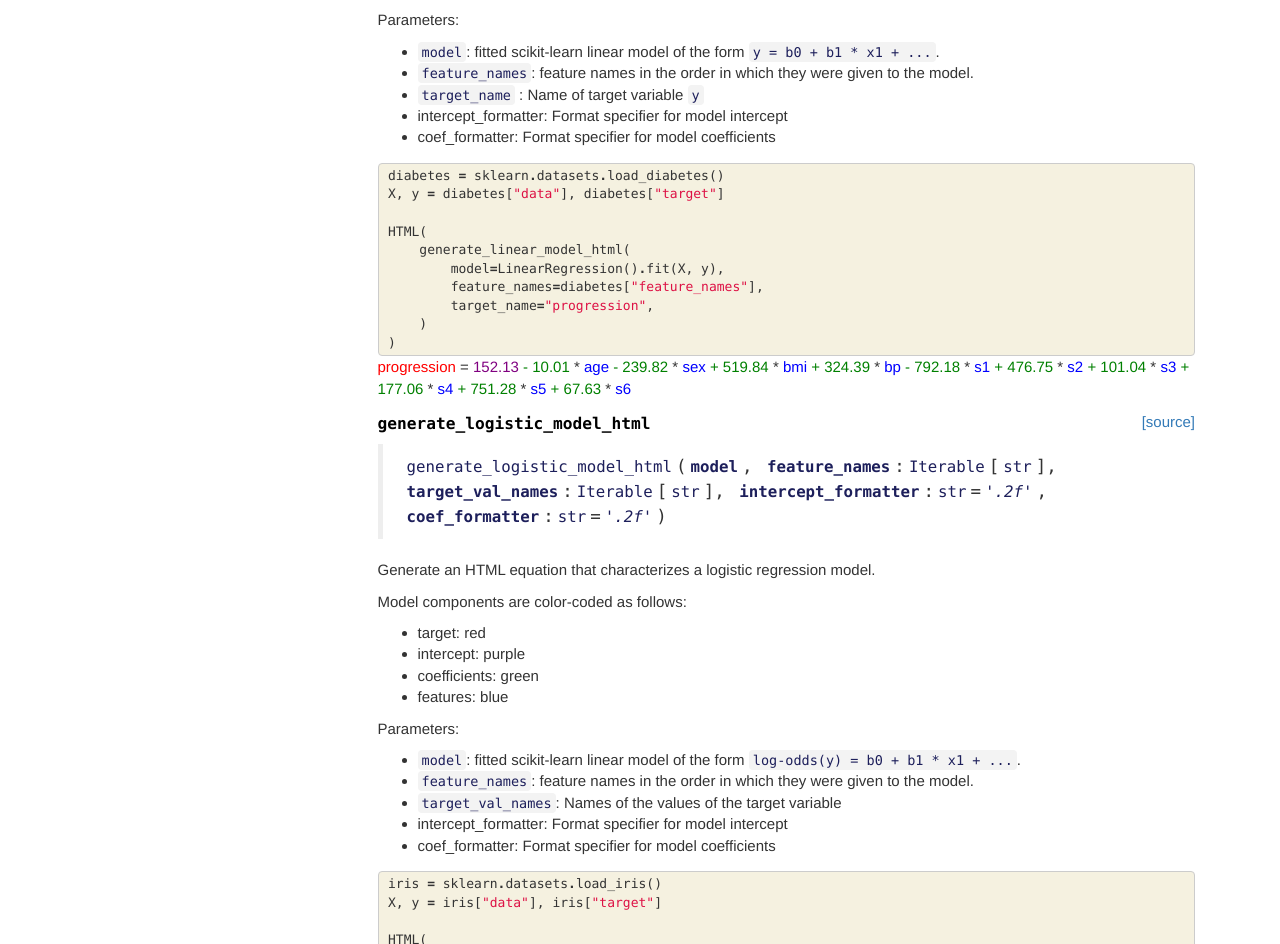
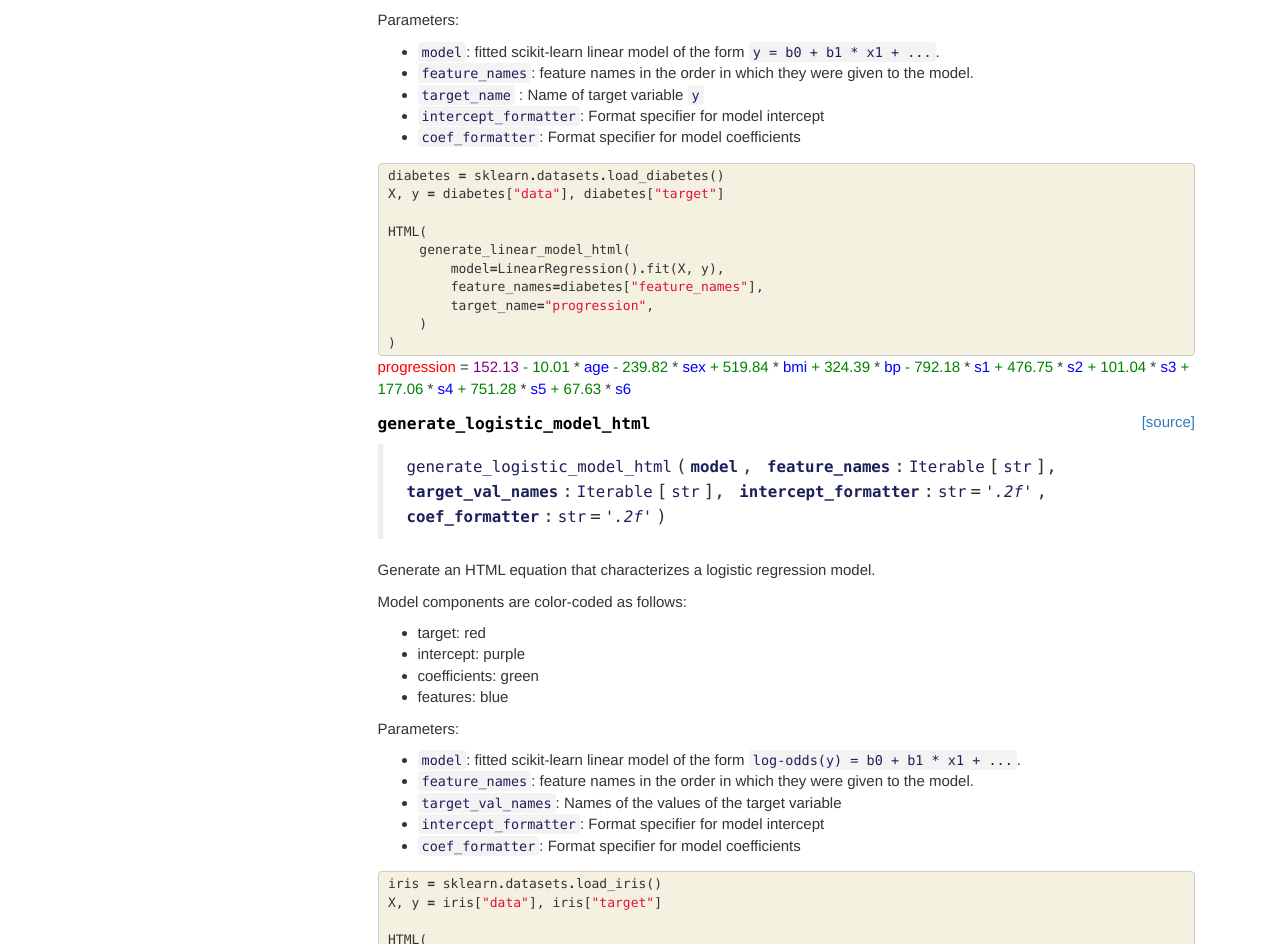
Before and after one commit to gsganden/model_inspector, a Jekyll site: the page built from docs/sklearn.html, in a window 1280 px wide. Shown: the part 658-1602 px from the top of the page. Built offline with Jekyll 4.4.1, drawn with Linux system fonts in a browser that asks for light colours; nearby versions of some CDN libraries; comment, search, counter and statistics services are not loaded.

Commit message:
Fix docstringsfurther

```diff
--- a/docs/sklearn.html
+++ b/docs/sklearn.html
@@ -83,8 +83,8 @@ nb_path: "00_sklearn.ipynb"
 <li><code>feature_names</code>: feature names in the order in which they were
 given to the model.</li>
 <li><code>target_name</code> : Name of target variable <code>y</code></li>
-<li>intercept_formatter: Format specifier for model intercept</li>
-<li>coef_formatter: Format specifier for model coefficients</li>
+<li><code>intercept_formatter</code>: Format specifier for model intercept</li>
+<li><code>coef_formatter</code>: Format specifier for model coefficients</li>
 </ul>
 
 </div>
@@ -207,8 +207,8 @@ regression model.</p>
 <li><code>feature_names</code>: feature names in the order in which they were
 given to the model.</li>
 <li><code>target_val_names</code>: Names of the values of the target variable</li>
-<li>intercept_formatter: Format specifier for model intercept</li>
-<li>coef_formatter: Format specifier for model coefficients</li>
+<li><code>intercept_formatter</code>: Format specifier for model intercept</li>
+<li><code>coef_formatter</code>: Format specifier for model coefficients</li>
 </ul>
 
 </div>
--- a/model_inspector/__init__.py
+++ b/model_inspector/__init__.py
@@ -1 +1 @@
-__version__ = "0.0.5"
+__version__ = "0.0.6"
```
Also changed, not shown: model_inspector/sklearn.py (+4 -4 lines), 2 other files.
